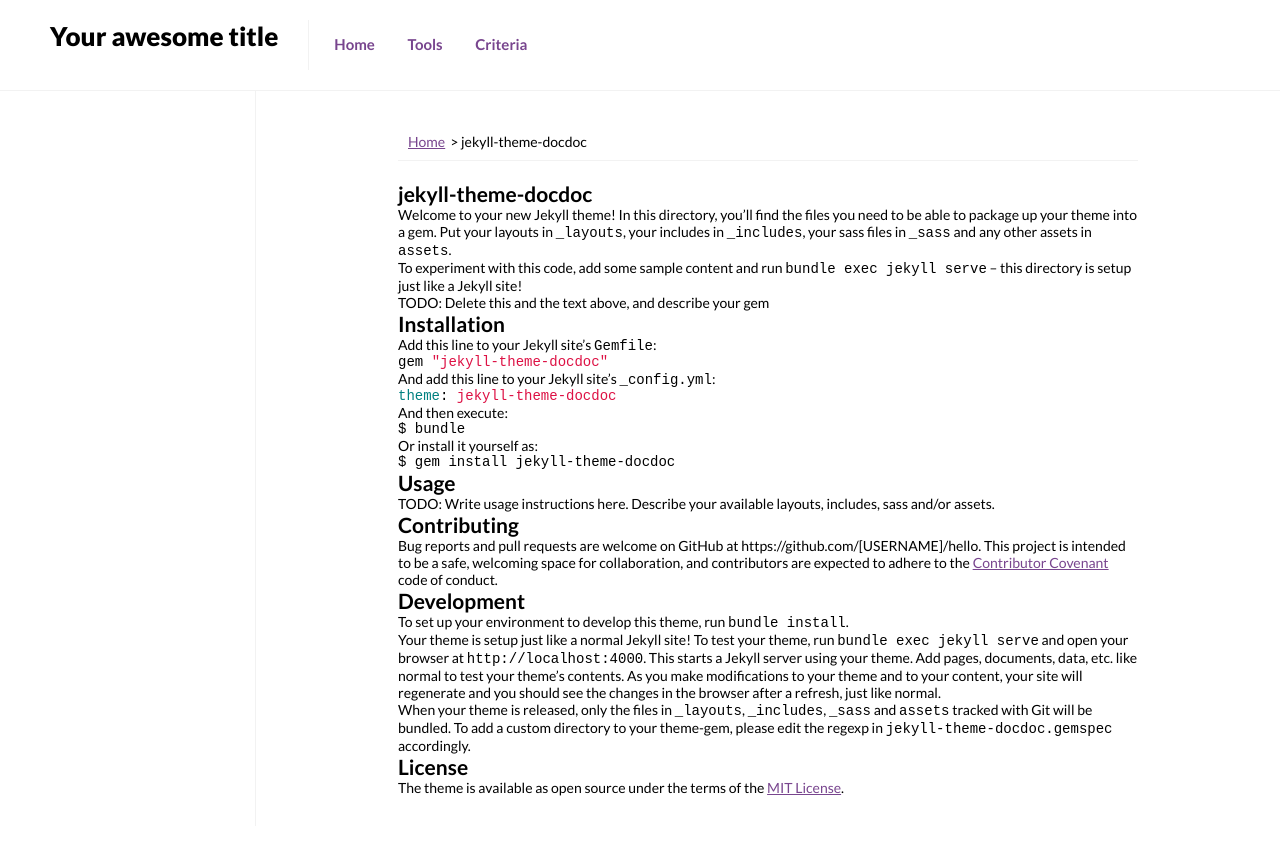
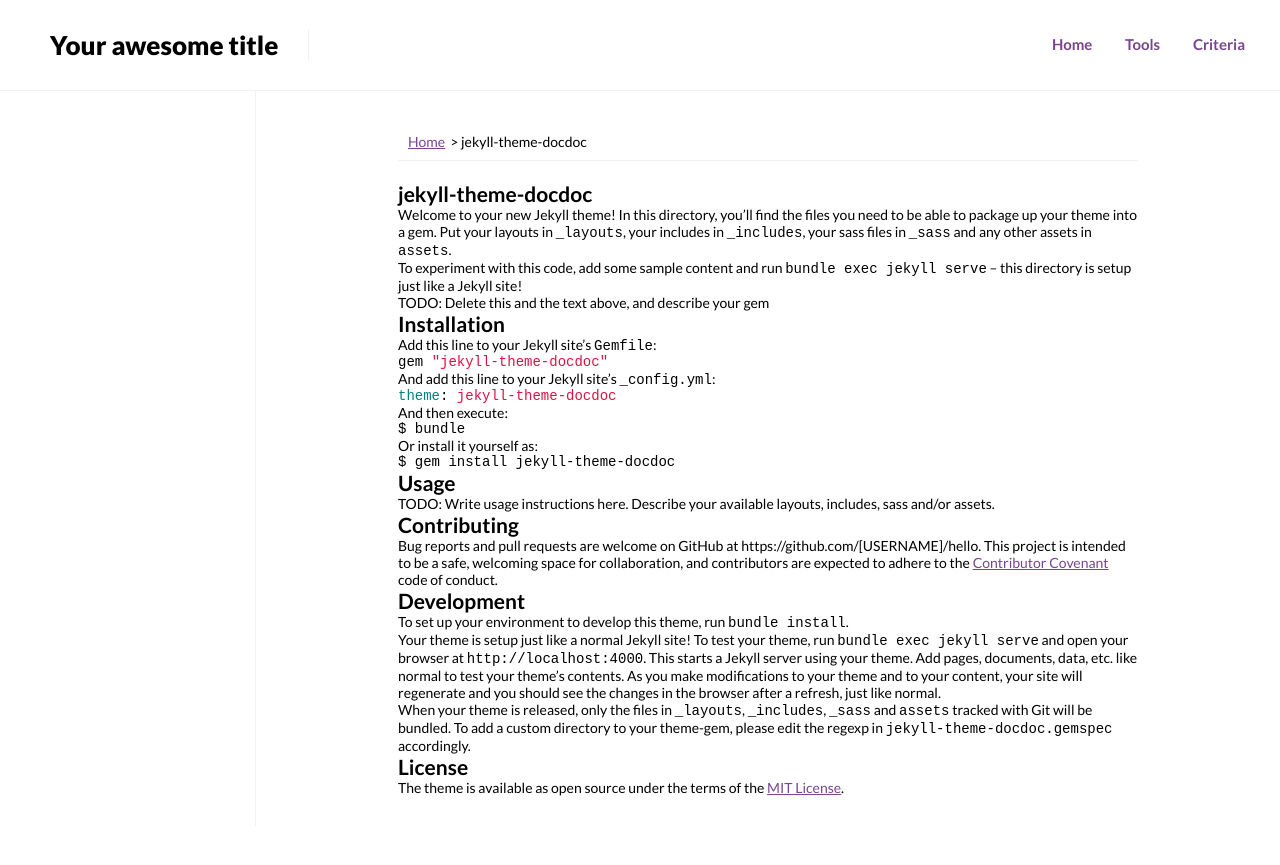
Before and after one commit to stevenMouret/web-accessibility-guidelines, a Jekyll site: the page built from README.md, in a window 1280 px wide. Shown: the top 865 px of the page. Built offline with Jekyll 4.4.1, drawn with Linux system fonts in a browser that asks for light colours; our own code applies the rules of GitHub Pages for plain Markdown files.

Commit message:
Improve style

```diff
--- a/_sass/config/_home.scss
+++ b/_sass/config/_home.scss
@@ -2,7 +2,7 @@
     padding: 3rem;
     text-align: center;
     h1 {
-        font-size: 6rem;
+        font-size: 4rem;
         font-weight: 900;
 
         &::after {
--- a/_sass/config/_layout.scss
+++ b/_sass/config/_layout.scss
@@ -5,6 +5,7 @@
 .site-header {
     padding: 2rem;
     display: flex;
+    align-items: center;
     border-bottom: 0.1rem solid rgba($color-black, 0.05);
 }
 
@@ -13,6 +14,7 @@
     font-weight: 900;
     padding: 0 3rem;
     border-right: 0.1rem solid rgba($color-black, 0.05);
+    flex: 0 0 auto;
 }
 
 
--- a/_sass/config/_menus.scss
+++ b/_sass/config/_menus.scss
@@ -1,5 +1,7 @@
 .menu {
     margin-left: 1rem;
+    text-align: right;
+    flex: 1 1 100%;
 
     li {
         display: inline-block;
```
